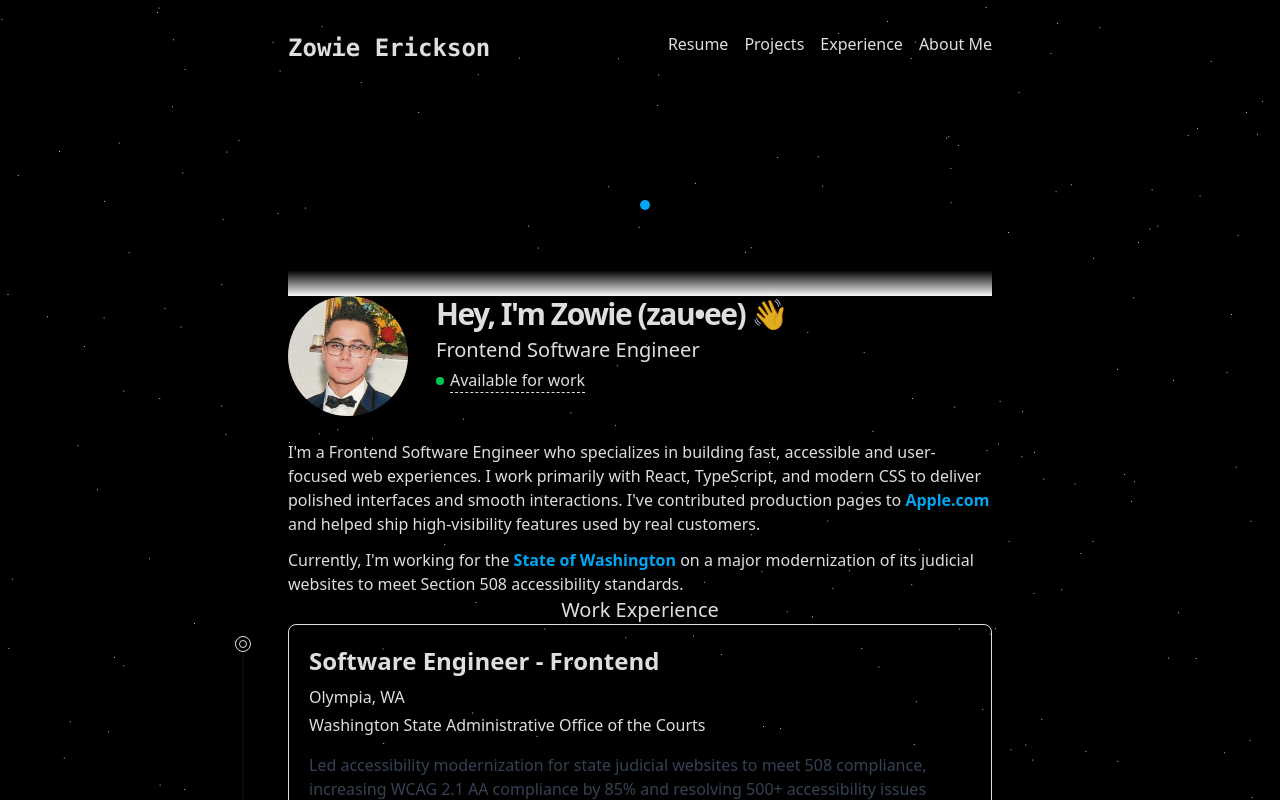
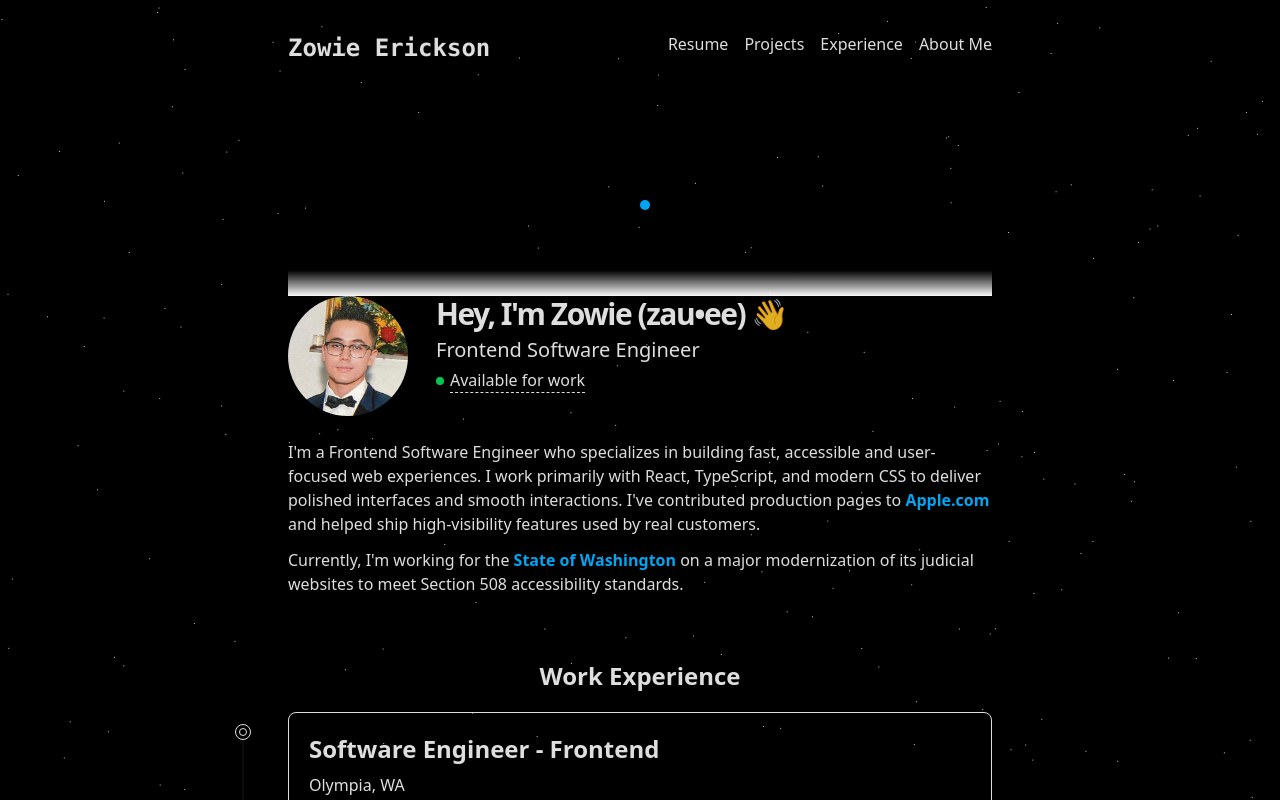
Before and after one commit to zowieerickson/portfolio, a React (Vite) app: page / in a window 1280 px wide. Shown: the top 800 px of the page. Built offline with nearby package versions, Linux system fonts and the light colour scheme; no server answers.

Commit message:
update work experience section typography and spacing

```diff
--- a/src/App.tsx
+++ b/src/App.tsx
@@ -57,7 +57,7 @@ function App() {
             </a>
           </div>
         </div>
-        <div>
+        <div className="mb-16">
           <p className="mb-3">
             I'm a Frontend Software Engineer who specializes in building fast,
             accessible and user-focused web experiences. I work primarily with
--- a/src/components/WorkSection/WorkSection.tsx
+++ b/src/components/WorkSection/WorkSection.tsx
@@ -3,7 +3,7 @@ import Job from "../Job/Job";
 export default function WorkSection() {
   return (
     <section>
-      <h3 className="text-center text-xl font-medium">Work Experience</h3>
+      <h3 className="text-center text-2xl font-bold mb-5">Work Experience</h3>
       <div className="relative w-full max-w-4xl mx-auto h-full sm:flex hidden">
         <div className="absolute -left-4 md:-left-20 top-3">
           <div
```
